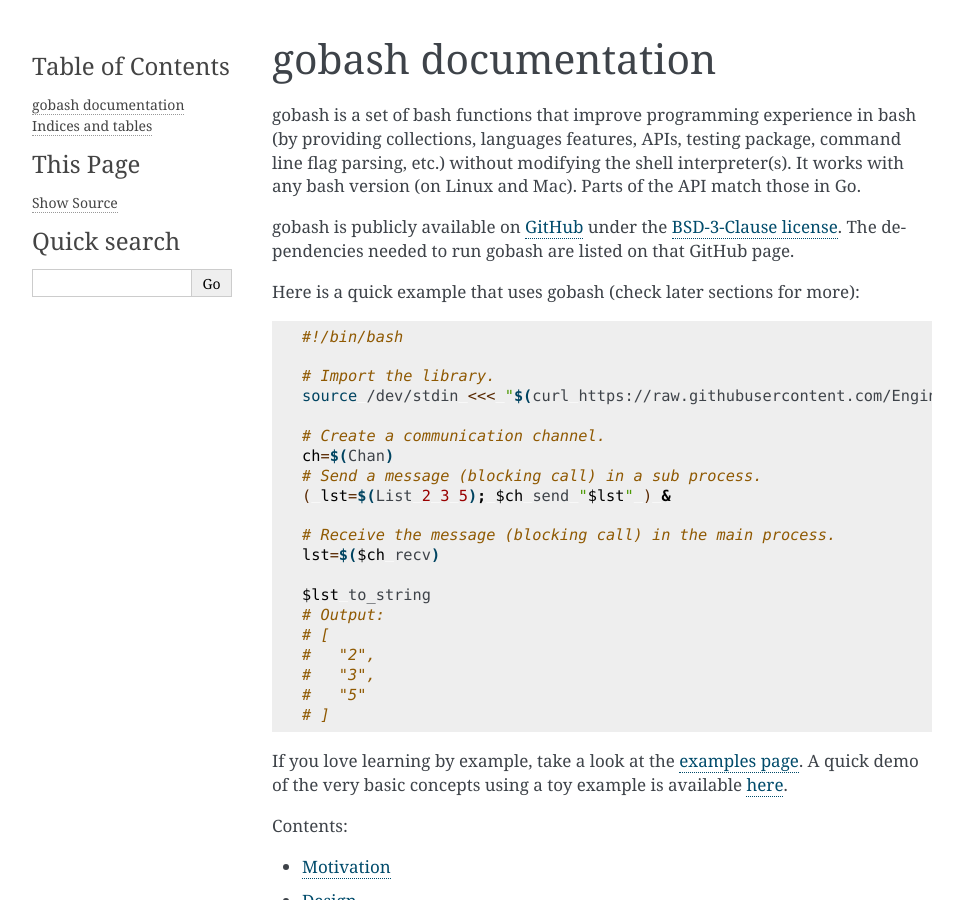
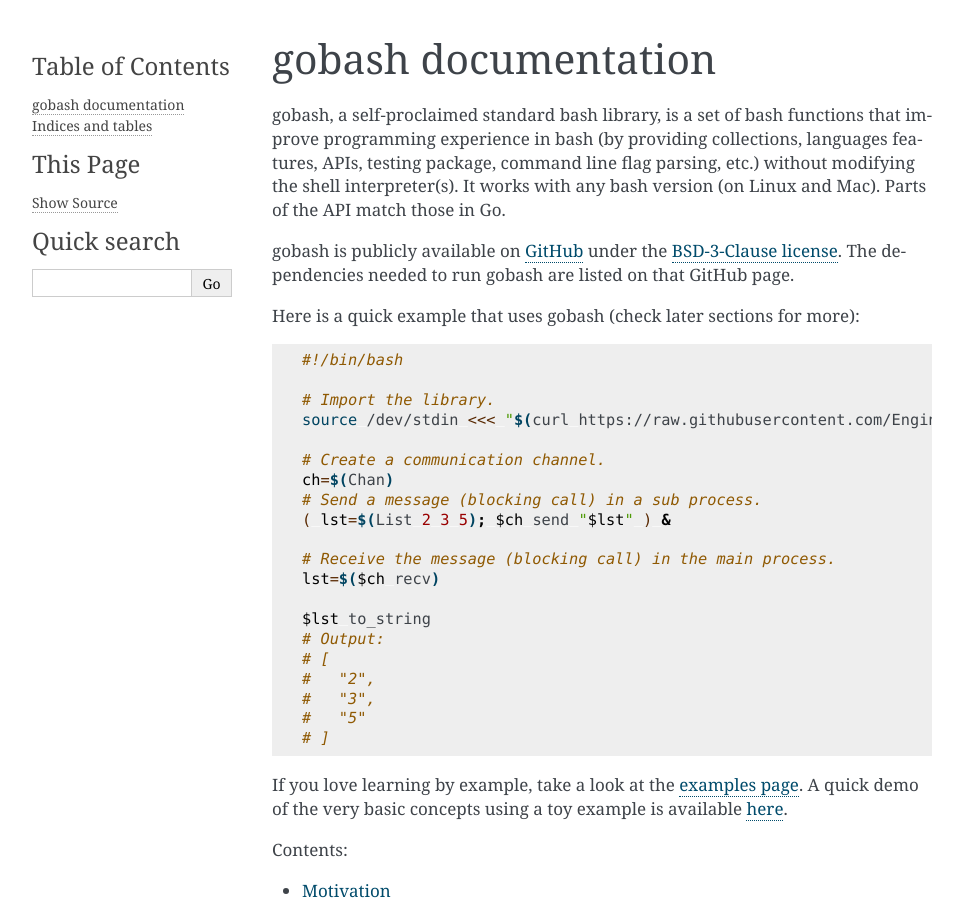
Before and after one commit to EngineeringSoftware/gobash, a Sphinx documentation site: the page built from doc/index.rst, in a window 1280 px wide and 900 px high. Shown: the whole window, without its empty margins (148-1111 px from the left). Built offline with Sphinx 7.4.7, drawn with Linux system fonts in a browser that asks for light colours.

Commit message:
clean: One pass over code and docs to do cleaning (#19)

```diff
--- a/doc/index.rst
+++ b/doc/index.rst
@@ -2,11 +2,12 @@
 gobash documentation
 ====================
 
-gobash is a set of bash functions that improve programming experience
-in bash (by providing collections, languages features, APIs, testing
-package, command line flag parsing, etc.) without modifying the shell
-interpreter(s). It works with any bash version (on Linux and
-Mac). Parts of the API match those in Go.
+gobash, a self-proclaimed standard bash library, is a set of bash
+functions that improve programming experience in bash (by providing
+collections, languages features, APIs, testing package, command line
+flag parsing, etc.) without modifying the shell interpreter(s). It
+works with any bash version (on Linux and Mac). Parts of the API match
+those in Go.
 
 gobash is publicly available on `GitHub
 <https://github.com/EngineeringSoftware/gobash>`_ under the
```
Also changed, not shown: doc/language.rst (+4 -6 lines), 1 other file.
